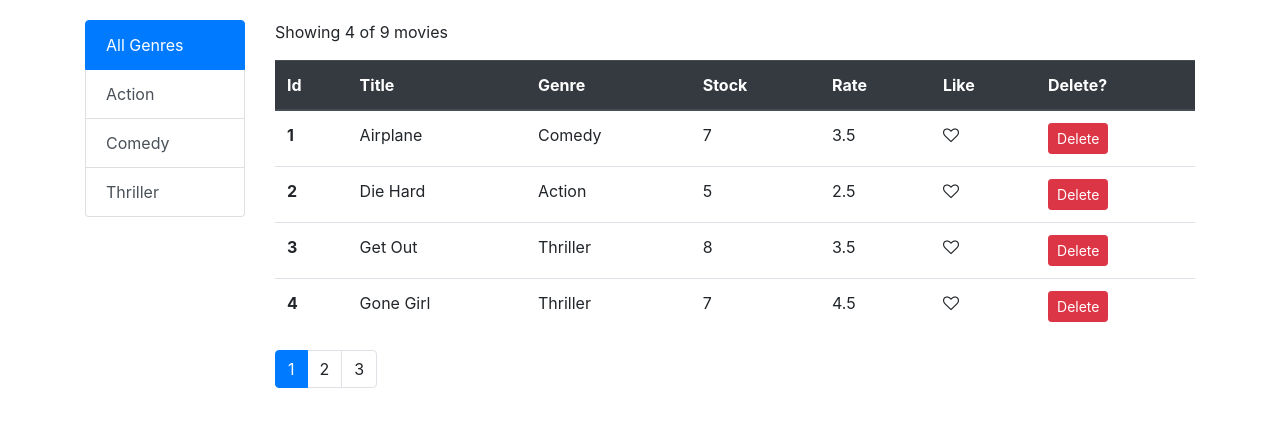
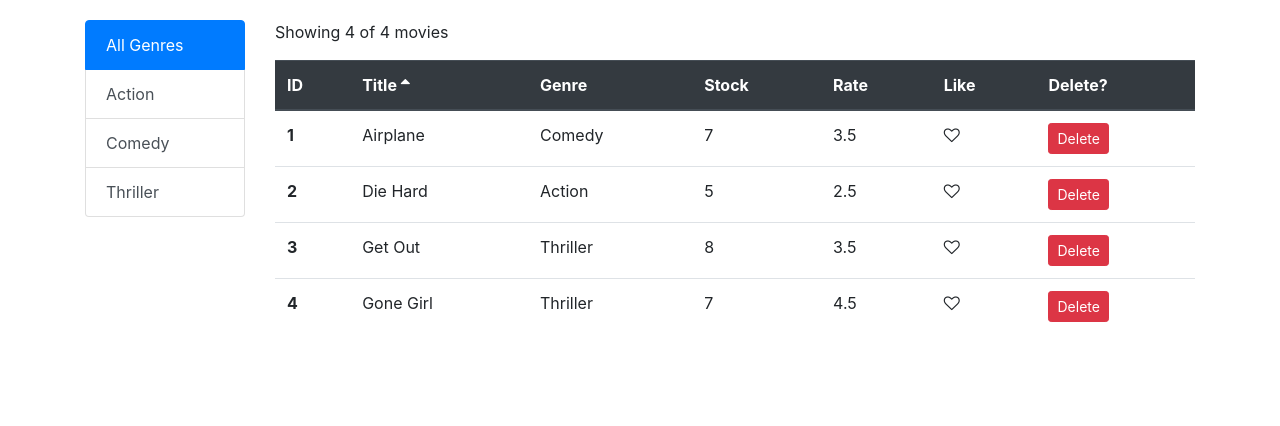
Before and after one commit to pnandini/vidly, a React (Create React App) app: page / in a window 1280 px wide. Shown: the top 426 px of the page. Built offline with nearby package versions, Linux system fonts and the light colour scheme.

Commit message:
implemented filtering and sorting

```diff
--- /dev/null
+++ b/src/components/Table.js
@@ -0,0 +1,15 @@
+import React from 'react';
+import TableHeader from "./TableHeader";
+import TableBody from "./TableBody";
+
+const Table = (props) => {
+    const {onSort,columns,sortColumn,movies,onDelete,onLike} = props
+    return (
+        <table className="table">
+            <TableHeader onSort={onSort} columns={columns} sortColumn={sortColumn}/>
+            <TableBody data={movies} onDelete={onDelete} onLike={onLike}/>
+        </table>
+    );
+};
+
+export default Table;
--- /dev/null
+++ b/src/components/TableBody.js
@@ -0,0 +1,26 @@
+import React from 'react';
+import Like from "./like";
+
+const TableBody = (props) => {
+    const {data:movies,onLike,onDelete} = props;
+    return (
+        <tbody>
+            {movies.map(movie => (
+                <tr key={movie._id}>
+                    <th scope="row">{movies.indexOf(movie) + 1}</th>
+                    <td>{movie.title}</td>
+                    <td>{movie.genre.name}</td>
+                    <td>{movie.numberInStock}</td>
+                    <td>{movie.dailyRentalRate}</td>
+                    <td><Like handleLikeChange={() => onLike(movie)} liked={movie.liked}/></td>
+                    <td>
+                        <button onClick={() => onDelete(movie)}
+                                className="btn btn-danger btn-sm">Delete
+                        </button>
+                    </td>
+                </tr>))}
+        </tbody>
+    );
+};
+
+export default TableBody;
--- /dev/null
+++ b/src/components/TableHeader.js
@@ -0,0 +1,35 @@
+import React, {Component} from 'react';
+
+class TableHeader extends Component {
+    raiseSort = path => {
+        const sortColumn = {...this.props.sortColumn};
+        if (path === sortColumn.path) {
+            sortColumn.order = (sortColumn.order === 'asc') ? 'desc' : 'asc';
+        }
+        else {
+            sortColumn.path = path;
+            sortColumn.order = 'asc';
+        }
+        this.props.onSort(sortColumn);
+    };
+
+    render() {
+        return (
+            <thead className="thead-dark">
+            <tr>
+                {this.props.columns.map(column => <th className="clickable" key={column.path} onClick={() => this.raiseSort(column.path)}
+                                                      scope="col">{column.label} {this.renderSortIcon(column)}</th>)}
+            </tr>
+            </thead>
+        );
+    }
+
+    renderSortIcon = column => {
+        const {sortColumn} = this.props;
+        if (column.path !== sortColumn.path) return null;
+        if (sortColumn.order === 'asc') return (<i className="fa fa-sort-asc"/>);
+        return (<i className="fa fa-sort-desc"/>);
+    };
+}
+
+export default TableHeader;
--- a/src/components/movies.js
+++ b/src/components/movies.js
@@ -23,32 +23,29 @@ class Movies extends Component {
     handleGenereChange = (genre) => {
         this.setState({selectedGenera:genre});
     };
-    handleSort = (path) => {
-        const sortColumn = {...this.state.sortColumn};
-        if (path === sortColumn.path){
-            sortColumn.order = (sortColumn.order === 'asc')?'desc':'asc';
-        }
-        else{
-            sortColumn.path = path;
-            sortColumn.order = 'asc';
-        }
+    handleSort = (sortColumn) => {
         this.setState({sortColumn});
     };
-
-    render() {
-        const {length} = this.state.movies;
-        const {movies,currentPage,pageSize,selectedGenera,generes,sortColumn} = this.state;
+    getPagedData(){
+        const {movies,currentPage,pageSize,selectedGenera,sortColumn} = this.state;
         const filtered = selectedGenera._id !== "0" ? movies.filter( m => m.genre.name ===selectedGenera.name):movies;
         const sorted = _.orderBy(filtered,[sortColumn.path],[sortColumn.order]);
         //console.log(filtered);
         const cu = Paginate(sorted,currentPage,pageSize);
+        return {data:cu, totalCount:cu.length}
+
+    }
+
+    render() {
+        const {totalCount:length,data:cu} = this.getPagedData();
+        const {selectedGenera,generes,sortColumn} = this.state;
         if (length === 0) return (<p> There are no movies available </p>);
         return (
             <div className="row">
                 <div className="col-2"><Generes allGeners={generes} selected={selectedGenera} handleGenereChange={this.handleGenereChange}/></div>
                 <div className="col">
                 <p> Showing {cu.length} of {length} movies</p>
-                <MoviesTable onDelete={this.handleDelete} onLike={this.handleLikeChange} movies = {cu} onSort={this.handleSort}/>
+                <MoviesTable onDelete={this.handleDelete} sortColumn={sortColumn} onLike={this.handleLikeChange} movies = {cu} onSort={this.handleSort}/>
                     <Pagination itemsCount={length} currentPage={this.state.currentPage} pageSize={this.state.pageSize}
                             onPageChange={this.handlePageChange}/>
 
--- a/src/components/moviesTable.js
+++ b/src/components/moviesTable.js
@@ -1,41 +1,25 @@
-import React from 'react';
-import Like from "./like";
+import React, {Component} from 'react';
+import Table from "./Table";
 
-const MoviesTable = (props) => {
-    const {movies,onDelete,onLike,onSort} = props;
-    return (
-        <div>
-            <table className="table">
-                <thead className="thead-dark">
-                <tr>
-                    <th onClick={() => onSort('id')} scope="col">Id</th>
-                    <th onClick={() => onSort('title')} scope="col">Title</th>
-                    <th onClick={() => onSort('genre.name')} scope="col">Genre</th>
-                    <th onClick={() => onSort('numberInStock')} scope="col">Stock</th>
-                    <th onClick={() => onSort('dailyRentalRate')} scope="col">Rate</th>
-                    <th onClick={() => onSort('like')} scope="col">Like</th>
-                    <th scope="col">Delete?</th>
-                </tr>
-                </thead>
-                <tbody>
-                {movies.map(movie => (
-                    <tr key={movie._id}>
-                        <th scope="row">{movies.indexOf(movie) + 1}</th>
-                        <td>{movie.title}</td>
-                        <td>{movie.genre.name}</td>
-                        <td>{movie.numberInStock}</td>
-                        <td>{movie.dailyRentalRate}</td>
-                        <td><Like handleLikeChange={() => onLike(movie)} liked={movie.liked}/></td>
-                        <td>
-                            <button onClick={() => onDelete(movie)}
-                                    className="btn btn-danger btn-sm">Delete
-                            </button>
-                        </td>
-                    </tr>))}
-                </tbody>
-            </table>
-        </div>
-    );
-};
+
+class MoviesTable extends Component {
+    columns = [
+        {path: 'id', label: 'ID'},
+        {path: 'title', label: 'Title'},
+        {path: 'genre.name', label: 'Genre'},
+        {path: 'numberInStock', label: 'Stock'},
+        {path: 'dailyRentalRate', label: 'Rate'},
+        {path: 'like', label: 'Like'},
+        {path: 'delete', label: 'Delete?'}
+    ];
+
+    render() {
+        const {movies, onDelete, onLike, onSort, sortColumn} = this.props;
+        return (
+            <Table columns={this.columns} sortColumn={sortColumn} movies={movies} onDelete={onDelete} onLike={onLike}
+                   onSort={onSort}/>
+        );
+    }
+}
 
 export default MoviesTable;
--- a/src/index.css
+++ b/src/index.css
@@ -3,3 +3,6 @@ body {
   padding: 20px 0 0 0;
   font-family: sans-serif;
 }
+.clickable{
+  cursor: pointer;
+}
```
